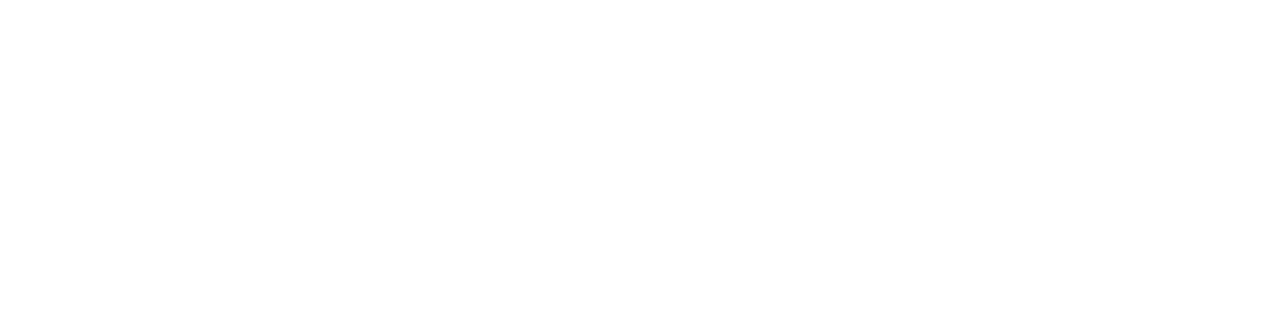
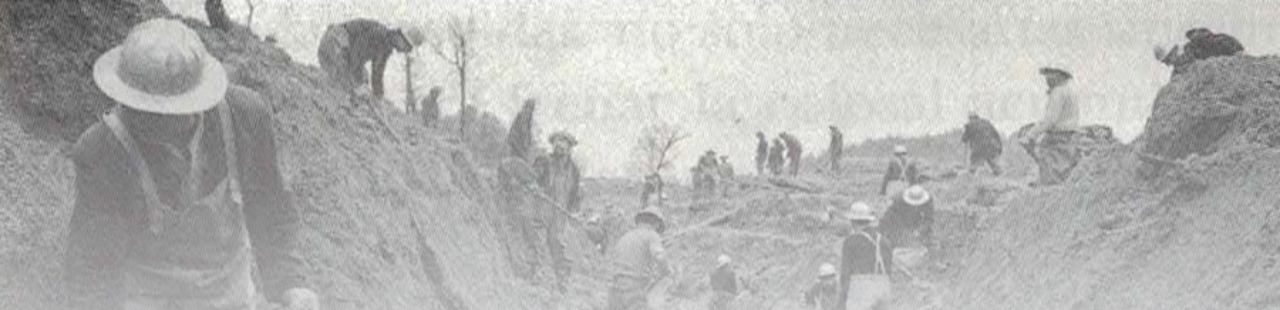
Before and after one commit to Infografia-Digital/info-digital-15, a plain HTML site: page index.html in a window 1280 px wide. Shown: the top 310 px of the page. Drawn offline with nearby package versions, Linux system fonts and the light colour scheme.

Commit message:
Update index.html

```diff
--- a/index.html
+++ b/index.html
@@ -34,7 +34,7 @@
 
         header {
             padding-top: 40vh;
-            background: linear-gradient(rgba(255,255,255,0), var(--bs-body-bg)), url(grafica/fondo-1.jpg);
+            background: linear-gradient(rgba(255,255,255,0), var(--bs-body-bg)), url(img/fondo-1.jpg);
             background-position: center top;
             background-repeat: no-repeat;
             background-size: cover;
```
